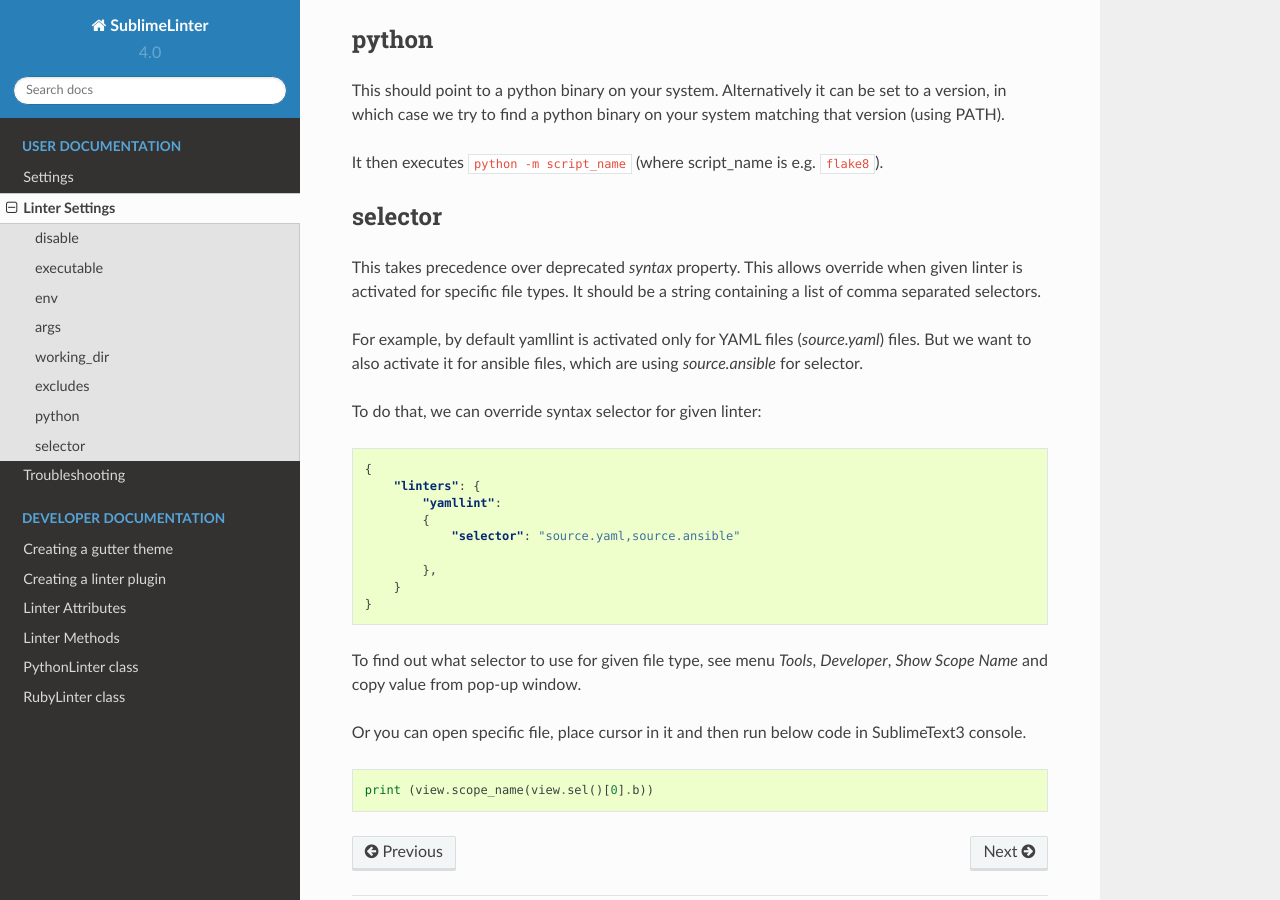
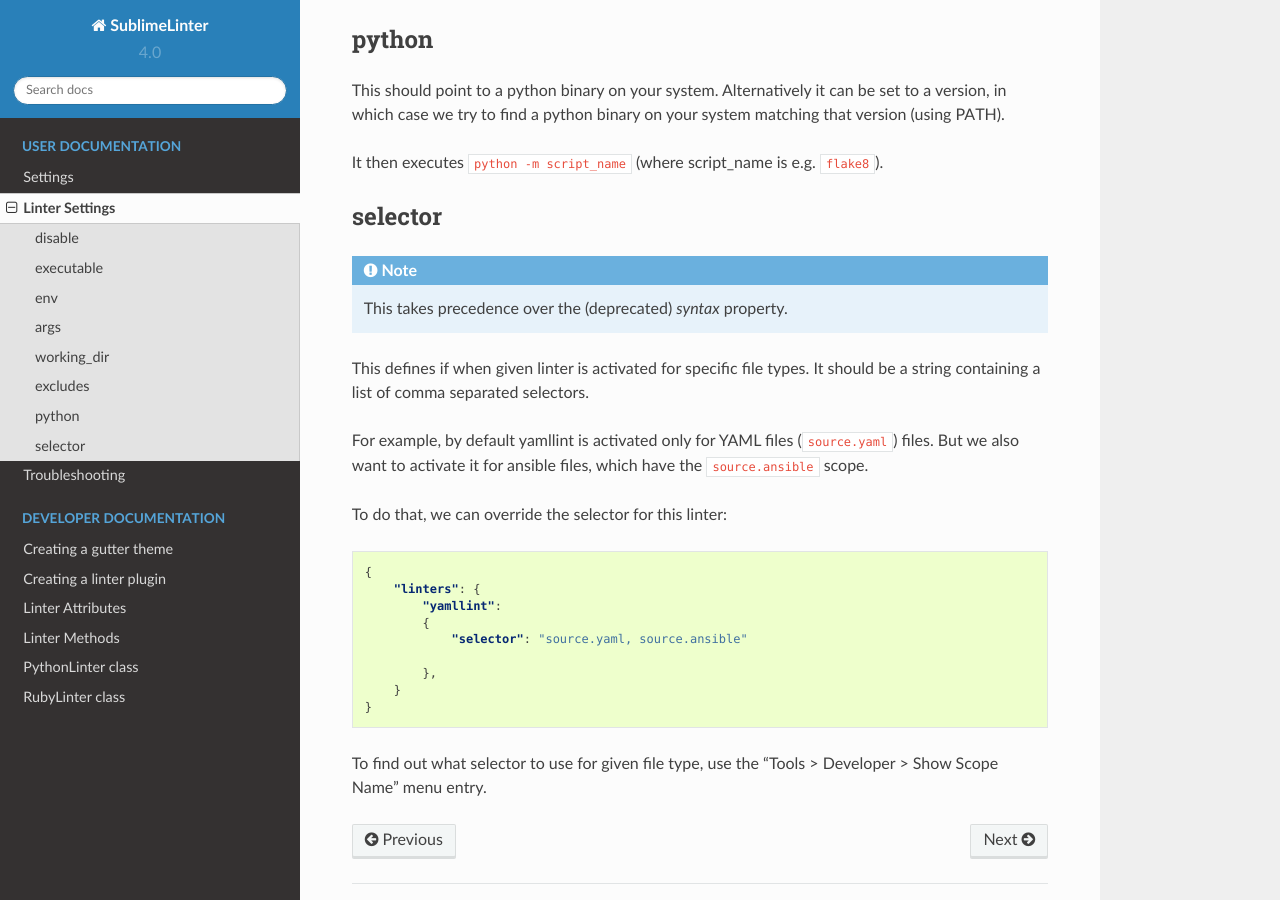
Before and after one commit to SublimeLinter/SublimeLinter, a Sphinx documentation site: the page built from docs/linter_settings.rst, in a window 1280 px wide and 900 px high, scrolled down 1974 px. Built offline with Sphinx 7.4.7 and the Read the Docs theme 2.0.0, drawn with Linux system fonts in a browser that asks for light colours.

Commit message:
tweak selector docs

```diff
--- a/docs/linter_settings.rst
+++ b/docs/linter_settings.rst
@@ -108,15 +108,18 @@ It then executes ``python -m script_name``
 selector
 --------
 
-This takes precedence over deprecated `syntax` property.
-This allows override when given linter is activated for specific file types.
+.. note::
+
+    This takes precedence over the (deprecated) `syntax` property.
+
+This defines if when given linter is activated for specific file types.
 It should be a string containing a list of comma separated selectors.
 
-For example, by default yamllint is activated only for YAML files (`source.yaml`)
-files. But we want to also activate it for ansible files, which are using
-`source.ansible` for selector.
+For example, by default yamllint is activated only for YAML files (``source.yaml``)
+files. But we also want to activate it for ansible files, which have the
+``source.ansible`` scope.
 
-To do that, we can override syntax selector for given linter:
+To do that, we can override the selector for this linter:
 
 .. code-block:: json
 
@@ -124,18 +127,11 @@ To do that, we can override syntax selector for given linter:
         "linters": {
             "yamllint":
             {
-                "selector": "source.yaml,source.ansible"
+                "selector": "source.yaml, source.ansible"
 
             },
         }
     }
 
-To find out what selector to use for given file type, see menu
-`Tools`, `Developer`, `Show Scope Name` and copy value from pop-up window.
-
-Or you can open specific file, place cursor in it and then run below code
-in SublimeText3 console.
-
-.. code-block:: python
-
-    print (view.scope_name(view.sel()[0].b))
+To find out what selector to use for given file type, use the
+"Tools > Developer > Show Scope Name" menu entry.
```
